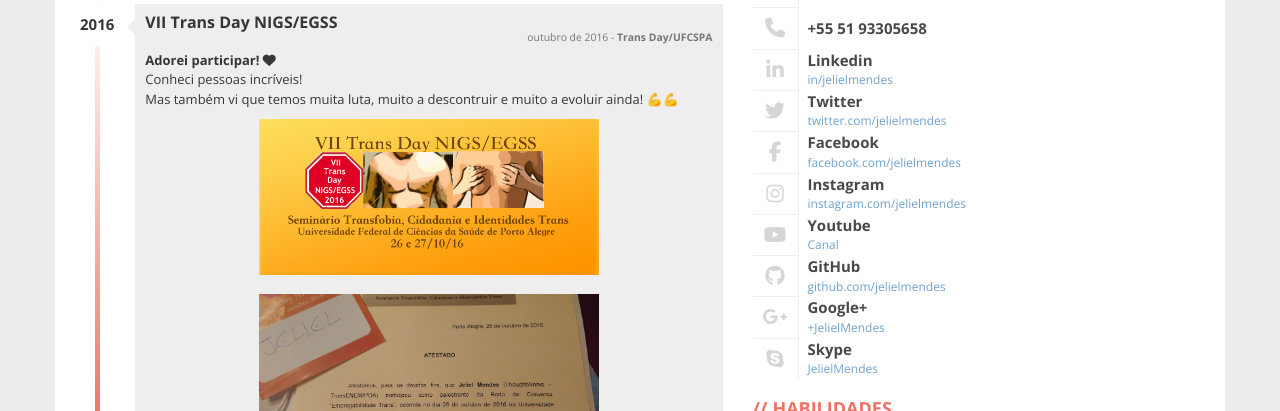
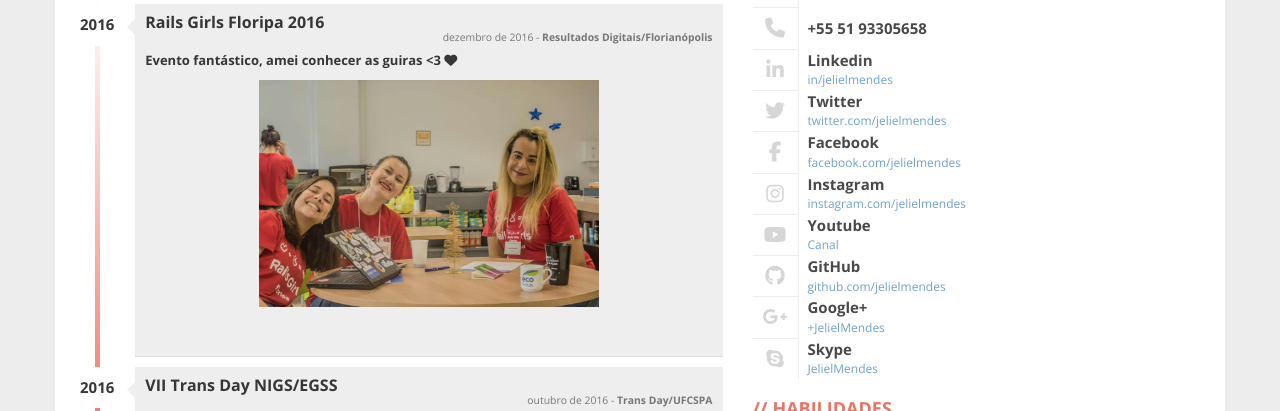
Before and after one commit to evlymn/site, a plain HTML site: page index.html in a window 1280 px wide. Shown: the part 474-885 px from the top of the page. Drawn offline with nearby package versions, Linux system fonts and the light colour scheme; a script that the page names is missing.

Commit message:
add evento rails girl floripa 2016

```diff
--- a/index.html
+++ b/index.html
@@ -212,6 +212,30 @@
                     </h2>
                     <div class="collapse " id="education1">
                         <ul id="education" class="clearfix">
+
+<li>
+                                <div class="year pull-left">2016</div>
+                                <div class="description pull-right">
+                                    <h3>Rails Girls Floripa 2016
+                                    </h3>
+                                    <h3>
+                                        <small class="pull-right">dezembro de 2016 - <b>Resultados Digitais/Florianópolis</b></small>
+                                    </h3>
+                                    <br>
+                                    <p><b>Evento fantástico, amei conhecer as guiras <3  <i class="fa fa-heart" aria-hidden="true"></i>
+</b> </br>
+
+
+                                    <p class="text-center">
+                                        <a href="#" target="_blank"> <img src="imagens/railsgirlsfloripa2016.jpg" style="width:60%" alt="Rails Girls Floripa" /></a>
+                                        <br>
+                                        <br>
+
+                                        <br>
+                                    </p>
+                                </div>
+                            </li>
+
                             <li>
                                 <div class="year pull-left">2016</div>
                                 <div class="description pull-right">
```
Also changed, not shown: Imagens/railsgirlsfloripa2016.jpg (added).
